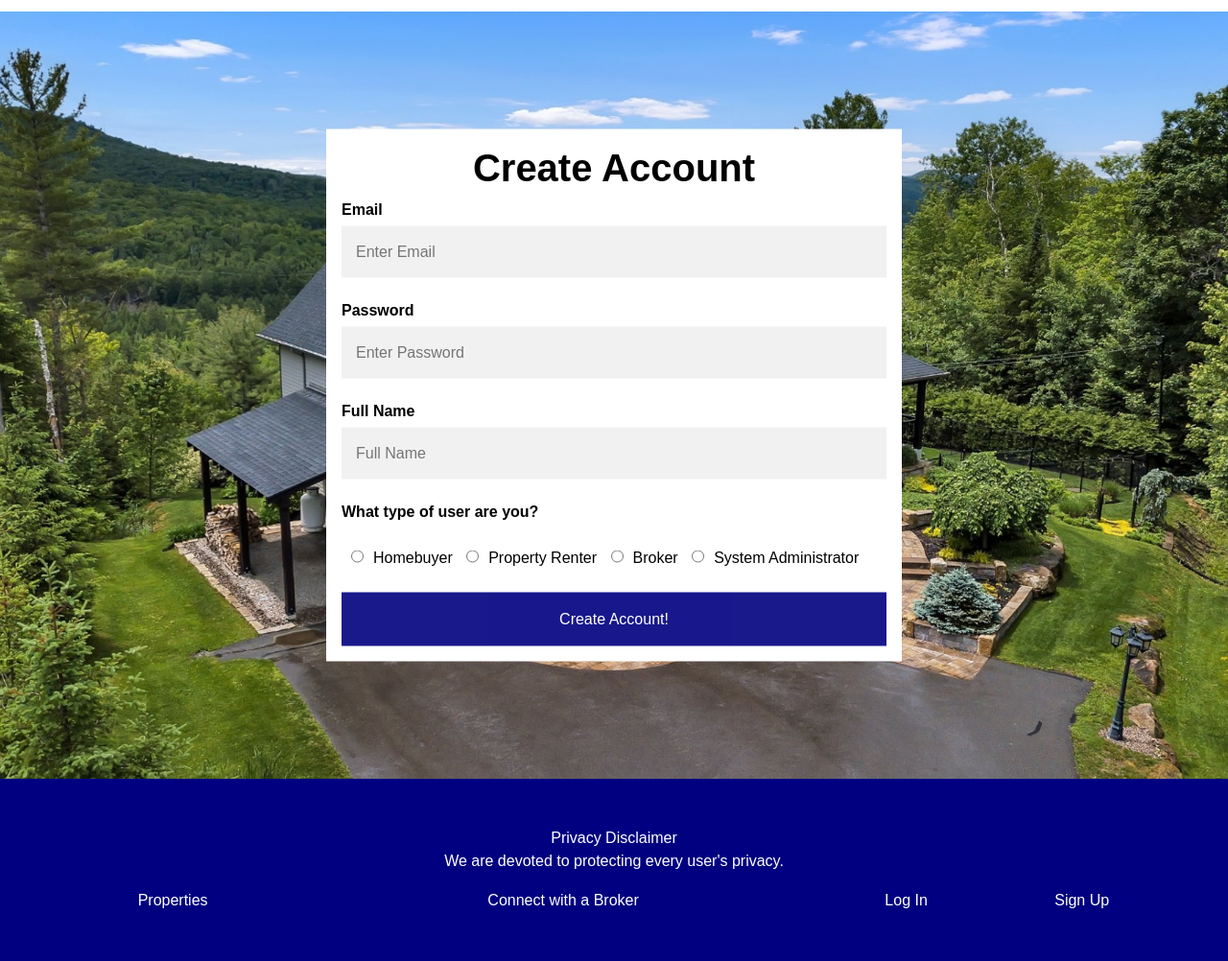
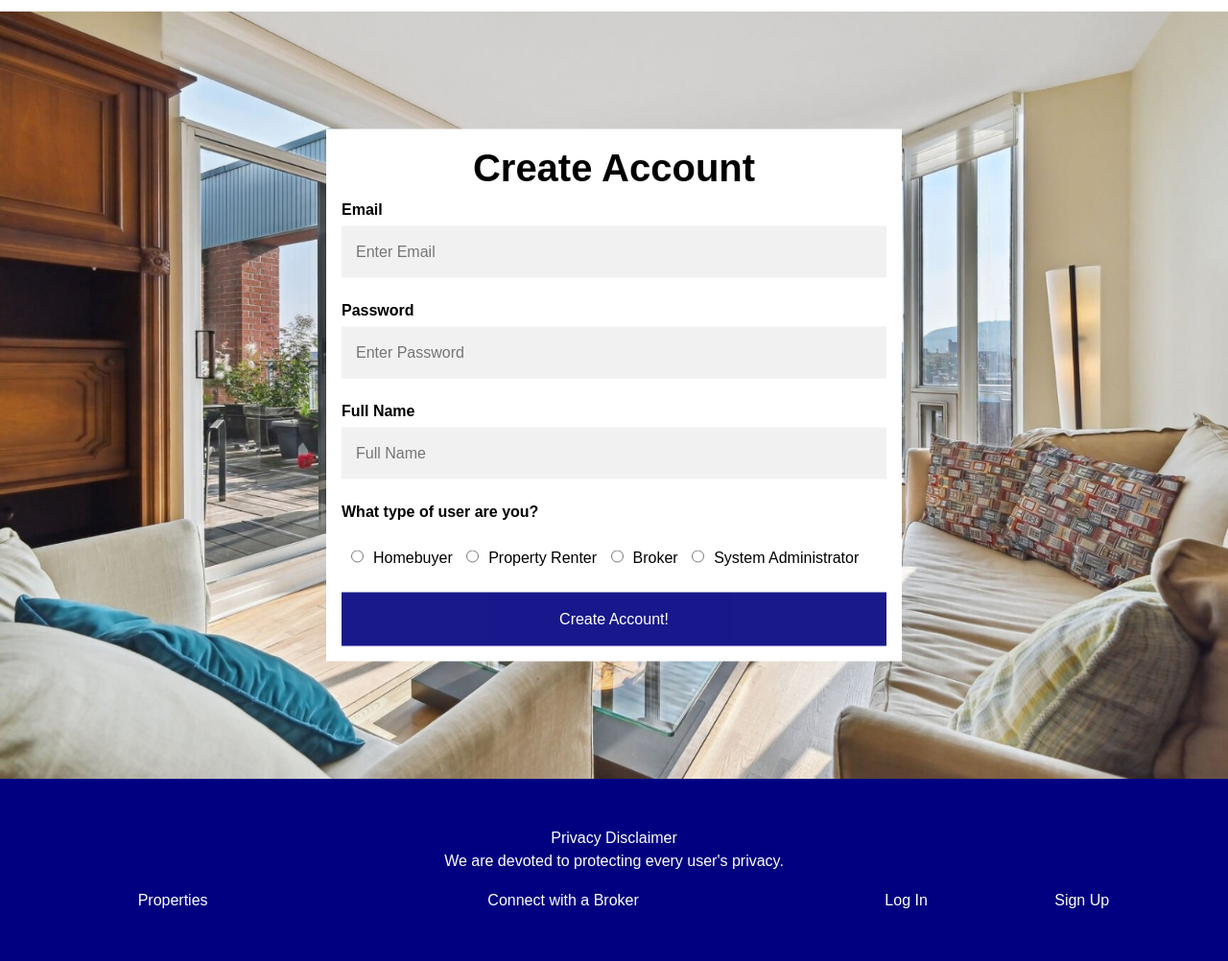
Before and after one commit to TheMagicRealtors/TheMagicRealtors-soen341projectF2023, a PHP site: page /index.php in a window 1280 px wide. Shown: the part 82-1084 px from the top of the page at 96% size. Run offline with PHP 8.4, Linux system fonts and the light colour scheme; some libraries are stand-ins or nearby versions.

Commit message:
switched picture

```diff
--- a/Sprint2/property page/create_account.php
+++ b/Sprint2/property page/create_account.php
@@ -18,7 +18,7 @@
             height: 100%;
             width: 100%;
             background-size: cover;
-            background-image: url("property_images/property_6.jpg");
+            background-image: url("property_images/property_9.jpg");
             opacity: 1;
 
             min-height: 380px;
--- a/Sprint2/property page/create_account_functions.php
+++ b/Sprint2/property page/create_account_functions.php
@@ -25,7 +25,7 @@ $pdo = pdo_connect_mysql();
         $pdoExec = $pdoResult->execute(array(":email"=>$email,":passwords"=>$passwords,":full_name"=>$full_name,":user_type"=>$user_type));
 
         if($pdoExec){
-
+           echo 'You created your account successfully. Log in to continue.';
             header("Location: login.php");
             exit();
 
```
